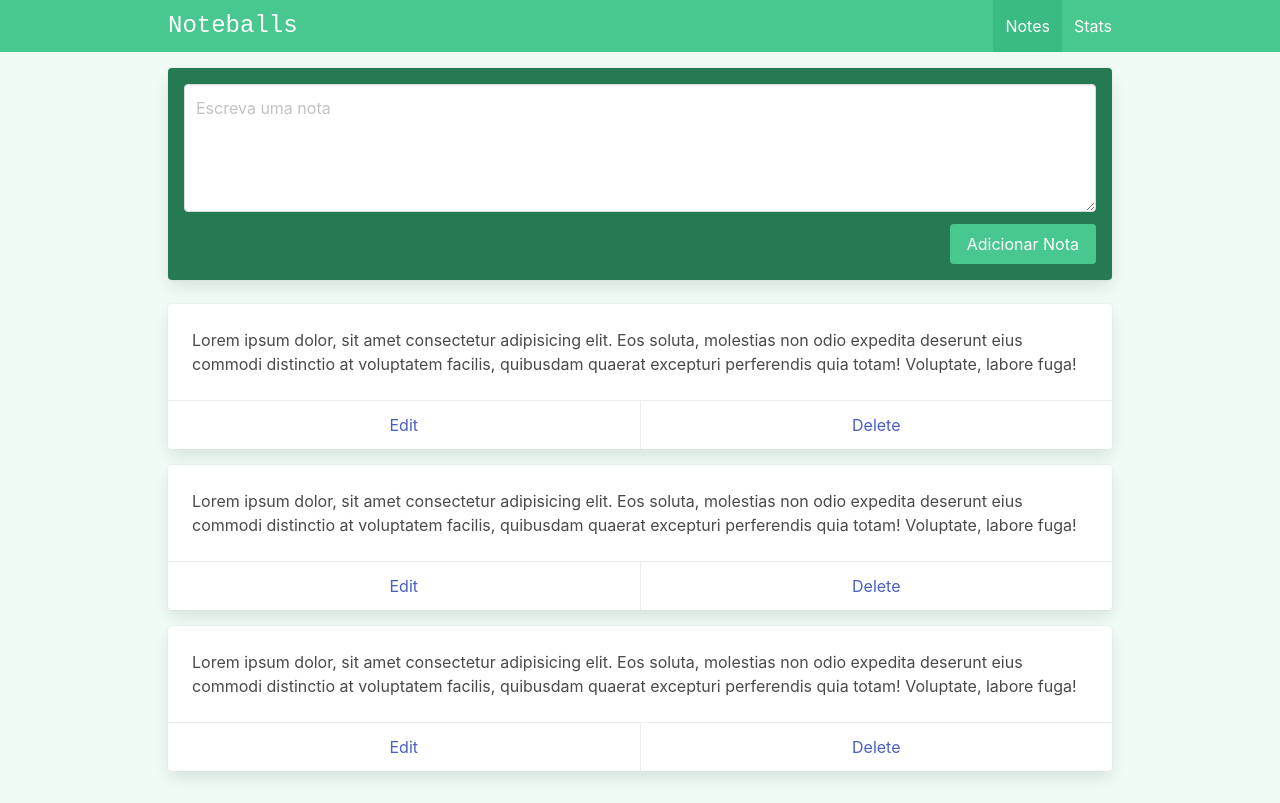
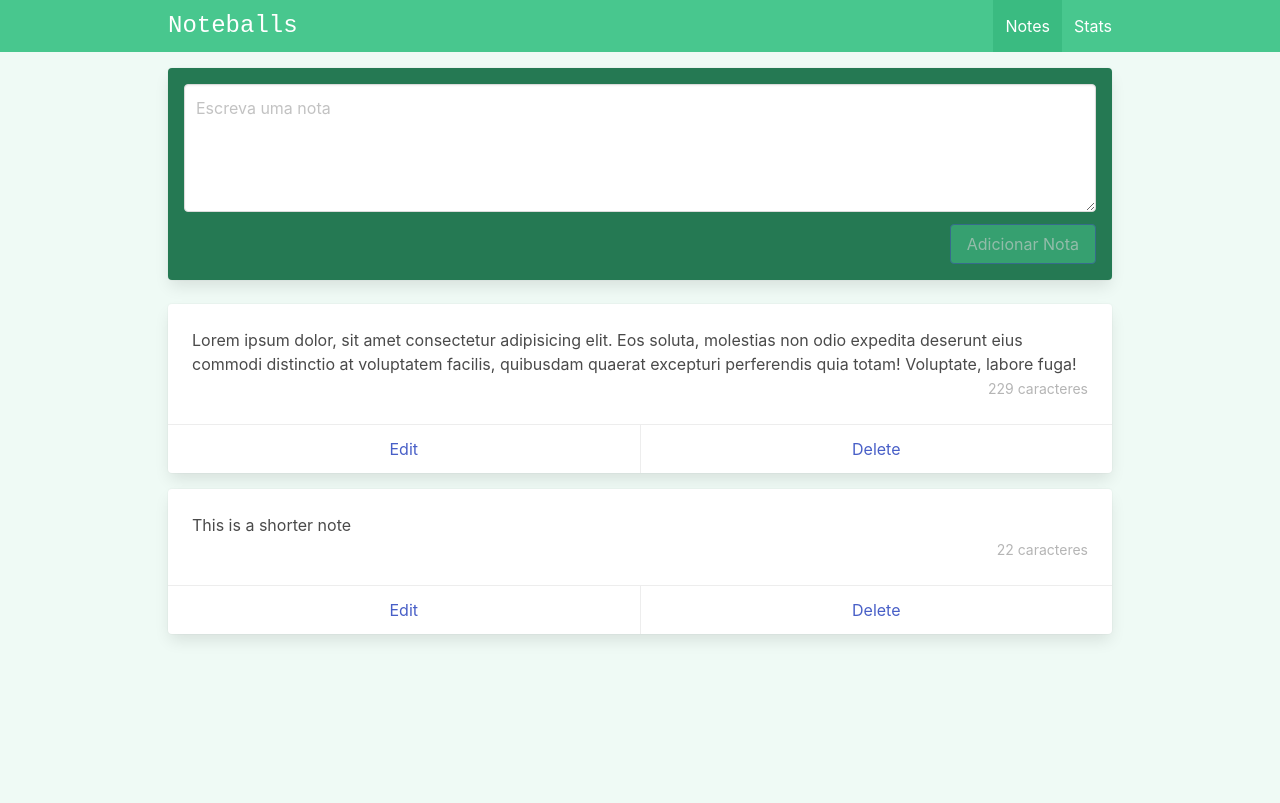
Before and after one commit to ronaldofjc/noteballs, a Vue app: page /#/ in a window 1280 px wide. Built offline with nearby package versions, Linux system fonts and the light colour scheme.

Commit message:
data, methods, child components, computed and emit

```diff
--- /dev/null
+++ b/src/components/Notes/Note.vue
@@ -0,0 +1,46 @@
+<template>
+	<div class="card mb-4">
+		<div class="card-content">
+			<div class="content">
+				{{ note.content }}
+				<div class="has-text-right has-text-grey-light">
+					<small>{{ characterLength }}</small>
+				</div>
+			</div>
+		</div>
+		<footer class="card-footer">
+			<a href="#" class="card-footer-item">Edit</a>
+			<a @click.prevent="handleDeleteClicked" href="#" class="card-footer-item">
+				Delete
+			</a>
+		</footer>
+	</div>
+</template>
+
+<script setup>
+	// imports
+	import { computed } from 'vue'
+
+	// props
+	const props = defineProps({
+		note: {
+			type: Object,
+			required: true
+		}
+	})
+
+	// emits
+	const emit = defineEmits(['deleteClicked'])
+
+	// character length
+	const characterLength = computed(() => {
+		let length = props.note.content.length
+		let description = length > 1 ? 'caracteres' : 'caractere'
+		return `${ length } ${ description }`
+	})
+
+	// handle delete clicked
+	const handleDeleteClicked = () => {
+		emit('deleteClicked', props.note.id)
+	}
+</script>
--- a/src/views/ViewNotes.vue
+++ b/src/views/ViewNotes.vue
@@ -4,29 +4,75 @@
 		<div class="card has-background-success-dark p-4 mb-5">
 			<div class="field">
 				<div class="control">
-					<textarea class="textarea" placeholder="Escreva uma nota" />
+					<textarea
+						v-model="newNote"
+						class="textarea"
+						placeholder="Escreva uma nota"
+						ref="newNoteRef"
+					/>
 				</div>
 			</div>
 
 			<div class="field is-grouped is-grouped-right">
 				<div class="control">
-					<button class="button is-link has-background-success">
+					<button
+						@click="addNote"
+						:disabled="!newNote"
+						class="button is-link has-background-success"
+					>
 						Adicionar Nota
 					</button>
 				</div>
 			</div>
 		</div>
 
-		<div v-for="i in 3" class="card mb-4">
-			<div class="card-content">
-				<div class="content">
-					Lorem ipsum dolor, sit amet consectetur adipisicing elit. Eos soluta, molestias non odio expedita deserunt eius commodi distinctio at voluptatem facilis, quibusdam quaerat excepturi perferendis quia totam! Voluptate, labore fuga!
-				</div>
-			</div>
-			<footer class="card-footer">
-				<a href="#" class="card-footer-item">Edit</a>
-				<a href="#" class="card-footer-item">Delete</a>
-			</footer>
-		</div>
+		<Note
+			v-for="note in notes"
+			:key="note.id"
+			:note="note"
+			@deleteClicked="deleteNote"
+		/>
 	</div>
 </template>
+
+<script setup>
+	// imports
+	import { ref } from 'vue'
+	import Note from '@/components/Notes/Note.vue'
+
+	// notes
+	const newNote = ref('')
+	const newNoteRef = ref(null)
+
+	const notes = ref([
+		{
+			id: 'id1',
+			content: 'Lorem ipsum dolor, sit amet consectetur adipisicing elit. Eos soluta, molestias non odio expedita deserunt eius commodi distinctio at voluptatem facilis, quibusdam quaerat excepturi perferendis quia totam! Voluptate, labore fuga!'
+		},
+		{
+			id: 'id2',
+			content: 'This is a shorter note'
+		}
+	])
+
+	const addNote = () => {
+		let currentDate = new Date().getTime(),
+			id = currentDate.toString()
+
+		let note = {
+			id,
+			content: newNote.value
+		}
+
+		notes.value.unshift(note)
+		newNote.value = ''
+		newNoteRef.value.focus()
+	}
+
+	// delete note
+	const deleteNote = idToDelete => {
+		notes.value = notes.value.filter(note => {
+			return note.id !== idToDelete
+		})
+	}
+</script>
```
